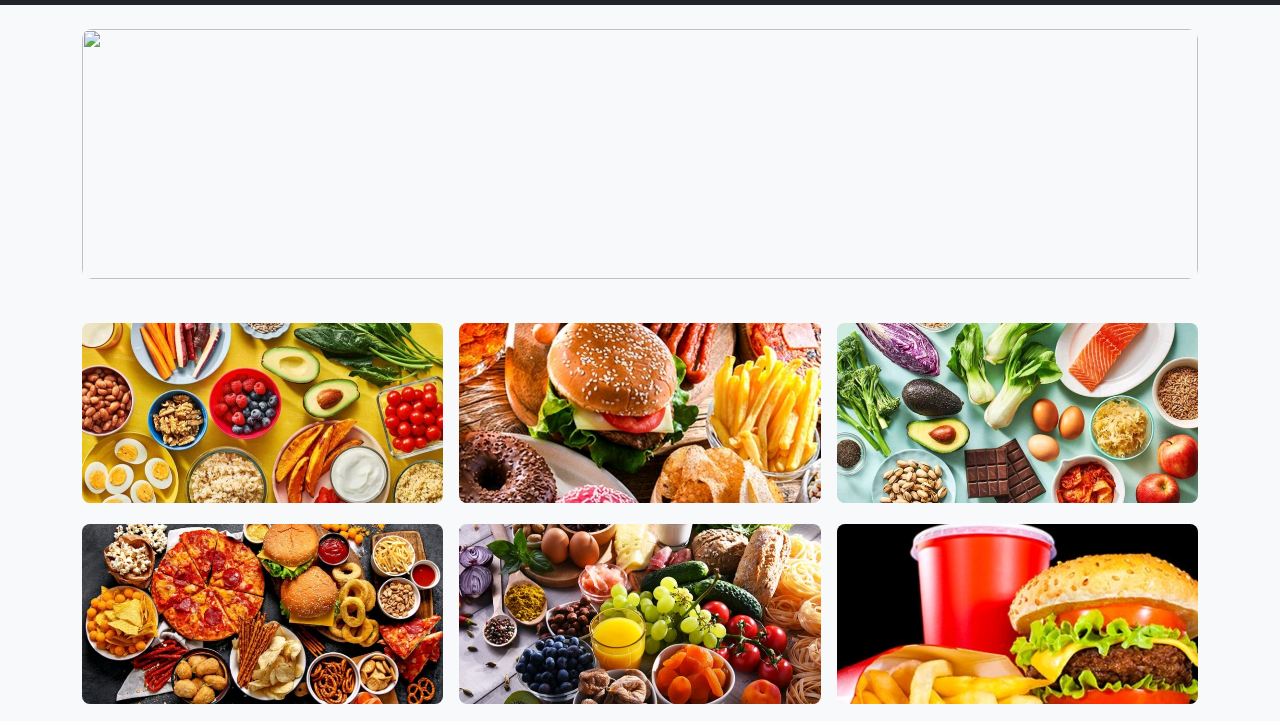
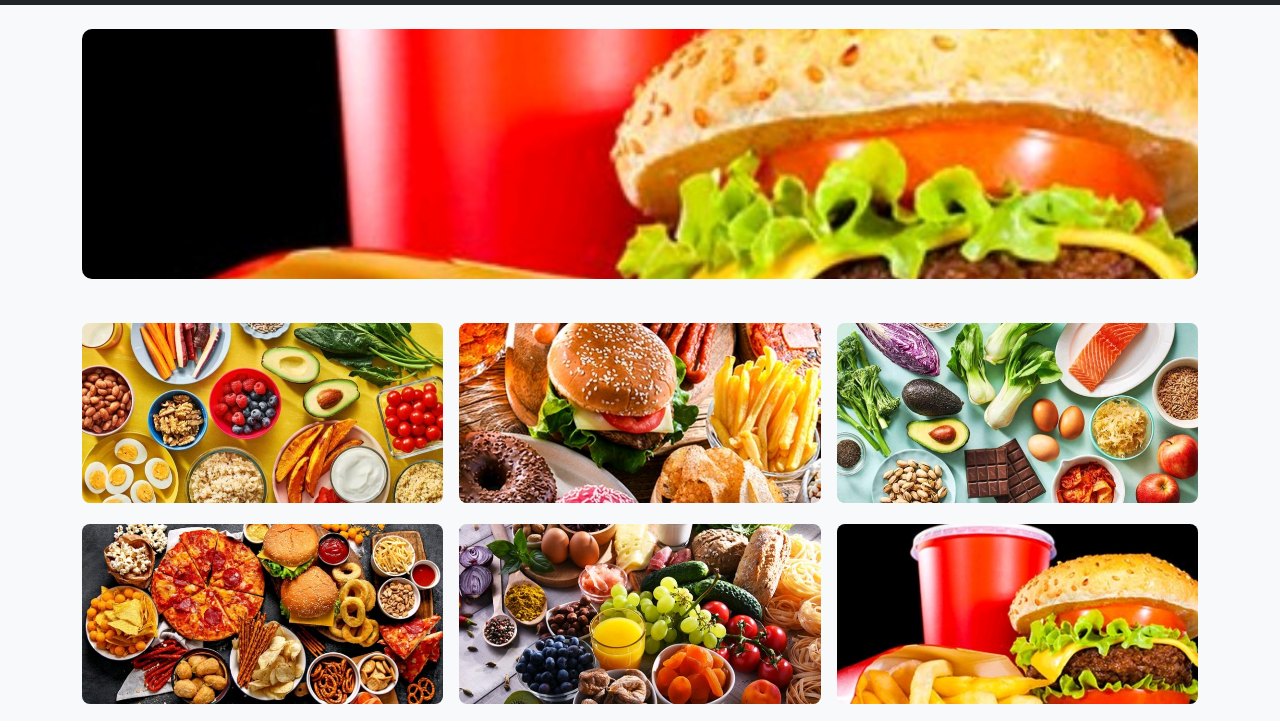
Before and after one commit to ArlynAragona/Bootstrap, a plain HTML site: page index.html in a window 1280 px wide. Shown: the part 51-772 px from the top of the page. Drawn offline with nearby package versions, Linux system fonts and the light colour scheme.

Commit message:
Update index.html

```diff
--- a/index.html
+++ b/index.html
@@ -56,7 +56,7 @@
 
 <!-- HEADER -->
 <section id="home" class="container mt-4">
-  <img src="images/img1.jpg" class="header-img">
+  <img src="6.png" class="header-img">
 </section>
 
 <!-- BLOG POSTS / IMAGES -->
```
